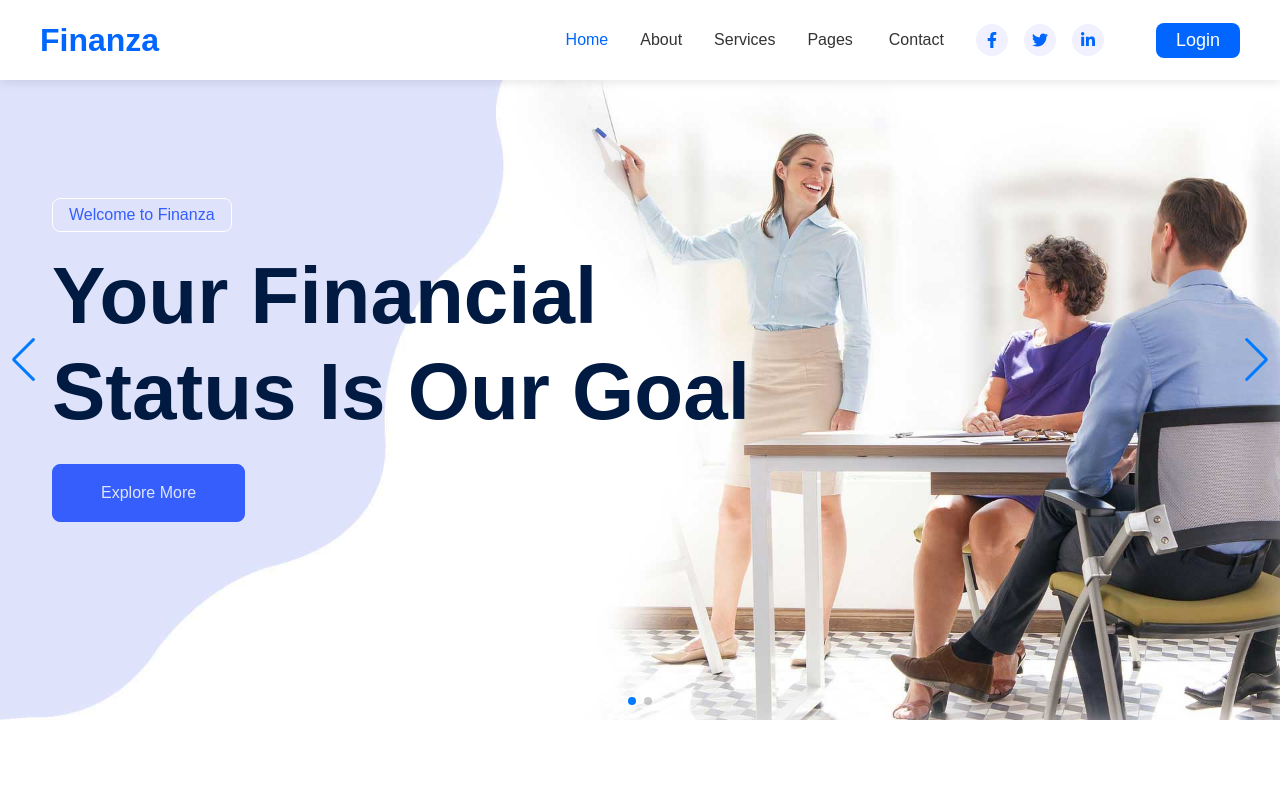
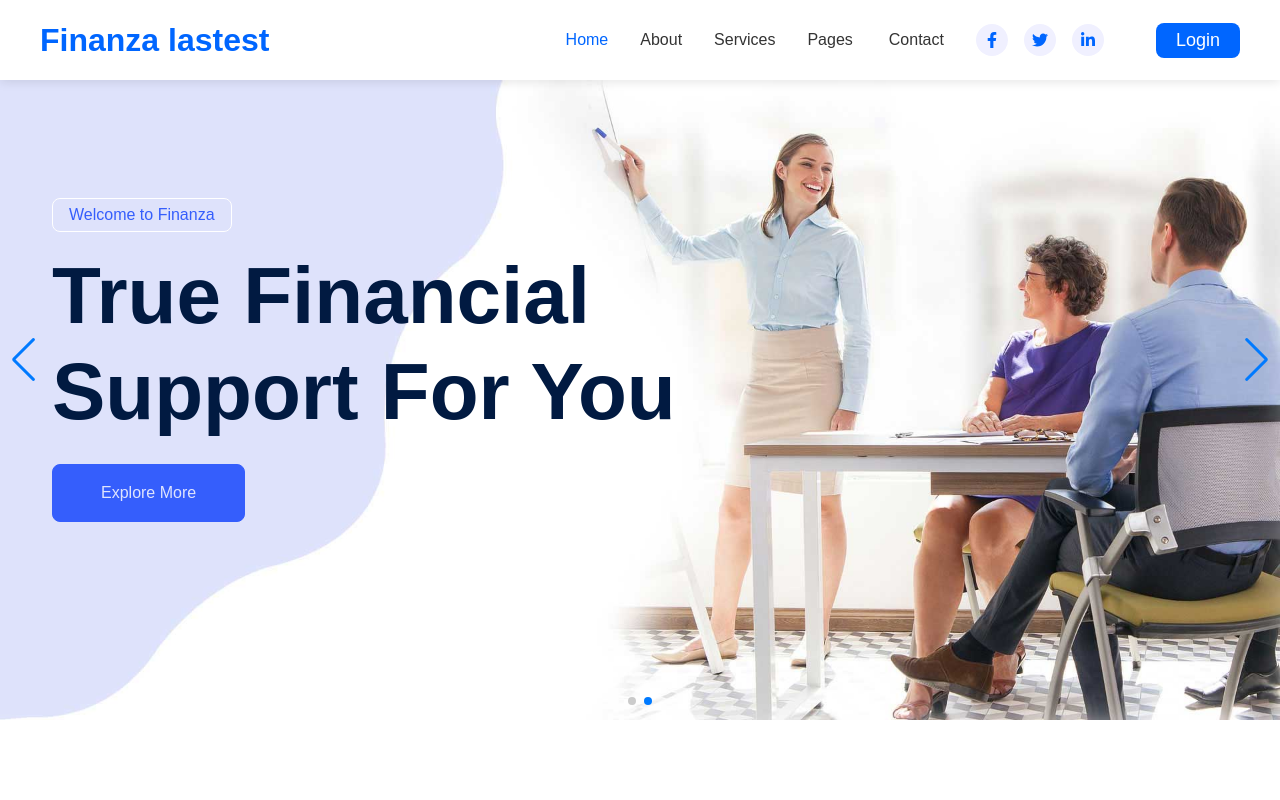
Before and after one commit to Zulfiqar-Ali10/Final-Hackathon-Frontend, a React (Vite) app: page / in a window 1280 px wide. Shown: the top 800 px of the page. Built offline with nearby package versions, Linux system fonts and the light colour scheme.

Commit message:
changes-65

```diff
--- a/src/Components/Navbar.jsx
+++ b/src/Components/Navbar.jsx
@@ -17,7 +17,7 @@ const Navbar = () => {
       <header className="header">
         <div className="containers">
           <a href="/" className="logo">
-            Finanza
+            Finanza lastest
           </a>
 
           <button className="menu-toggle" onClick={toggleMenu}>
```
